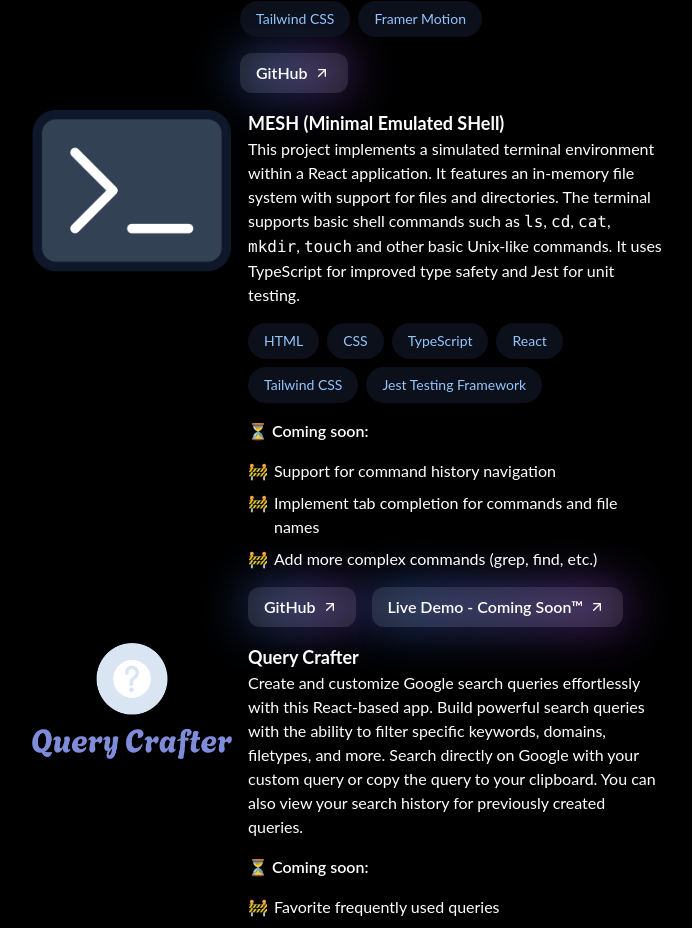
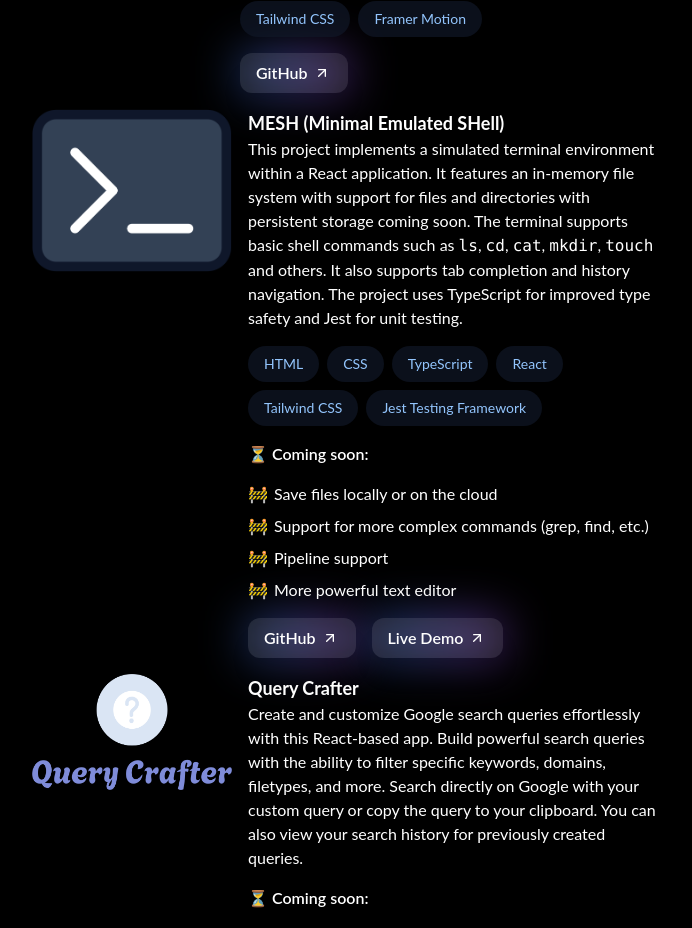
Before and after one commit to bzhang98/portfolio-site, a React (Vite) app: page / in a window 1280 px wide. Shown: the part 2477-3405 px from the top of the page, without its empty margins (518-1210 px from the left). Built offline with nearby package versions, Linux system fonts and the light colour scheme.

Commit message:
update project description and add link to live demo

```diff
--- a/src/pages/home.tsx
+++ b/src/pages/home.tsx
@@ -466,11 +466,13 @@
                 <p>
                   This project implements a simulated terminal environment
                   within a React application. It features an in-memory file
-                  system with support for files and directories. The terminal
-                  supports basic shell commands such as <code>ls</code>,{" "}
-                  <code>cd</code>, <code>cat</code>, <code>mkdir</code>,{" "}
-                  <code>touch</code> and other basic Unix-like commands. It uses
-                  TypeScript for improved type safety and Jest for unit testing.
+                  system with support for files and directories with persistent
+                  storage coming soon. The terminal supports basic shell
+                  commands such as <code>ls</code>, <code>cd</code>,{" "}
+                  <code>cat</code>, <code>mkdir</code>, <code>touch</code> and
+                  others. It also supports tab completion and history
+                  navigation. The project uses TypeScript for improved type
+                  safety and Jest for unit testing.
                 </p>
                 <ul className="flex flex-wrap gap-2 mt-4">
                   <li className="bg-gray-900/70 text-blue-300 text-sm py-2 px-4 rounded-full">
@@ -495,14 +497,17 @@
                 <p className="my-4 font-semibold">⏳ Coming soon:</p>
                 <ul className="flex flex-col gap-2 custom-list-style">
                   <li className="flex gap-[6px]">
-                    <span>🚧</span>Support for command history navigation
+                    <span>🚧</span>Save files locally or on the cloud
                   </li>
                   <li className="flex gap-[6px]">
-                    <span>🚧</span>Implement tab completion for commands and
-                    file names
+                    <span>🚧</span>Support for more complex commands (grep,
+                    find, etc.)
                   </li>
                   <li className="flex gap-[6px]">
-                    <span>🚧</span>Add more complex commands (grep, find, etc.)
+                    <span>🚧</span>Pipeline support
+                  </li>
+                  <li className="flex gap-[6px]">
+                    <span>🚧</span>More powerful text editor
                   </li>
                 </ul>
                 <div className="links mt-4 flex gap-4">
@@ -542,8 +547,9 @@
                   <motion.div className="relative" whileHover="hover">
                     <div className="absolute inset-0 bg-gradient-to-r from-blue-500 to-purple-500 opacity-50 blur-xl -z-10"></div>
                     <motion.a
+                      href="https://mesh-delta.vercel.app/"
                       target="_blank"
-                      className="flex rounded-xl py-2 px-4 gap-2 font-semibold relative backdrop-blur-sm bg-white/10 shadow-xl text-center cursor-not-allowed"
+                      className="flex rounded-xl py-2 px-4 gap-2 font-semibold relative backdrop-blur-sm bg-white/10 shadow-xl text-center"
                       variants={{
                         hover: {
                           scale: 1.05,
@@ -557,7 +563,7 @@
                         duration: 0.5,
                       }}
                     >
-                      Live Demo - Coming Soon™
+                      Live Demo
                       <motion.div
                         initial={{ x: -2, y: 4 }}
                         variants={{ hover: { x: 2, y: 0 } }}
```
